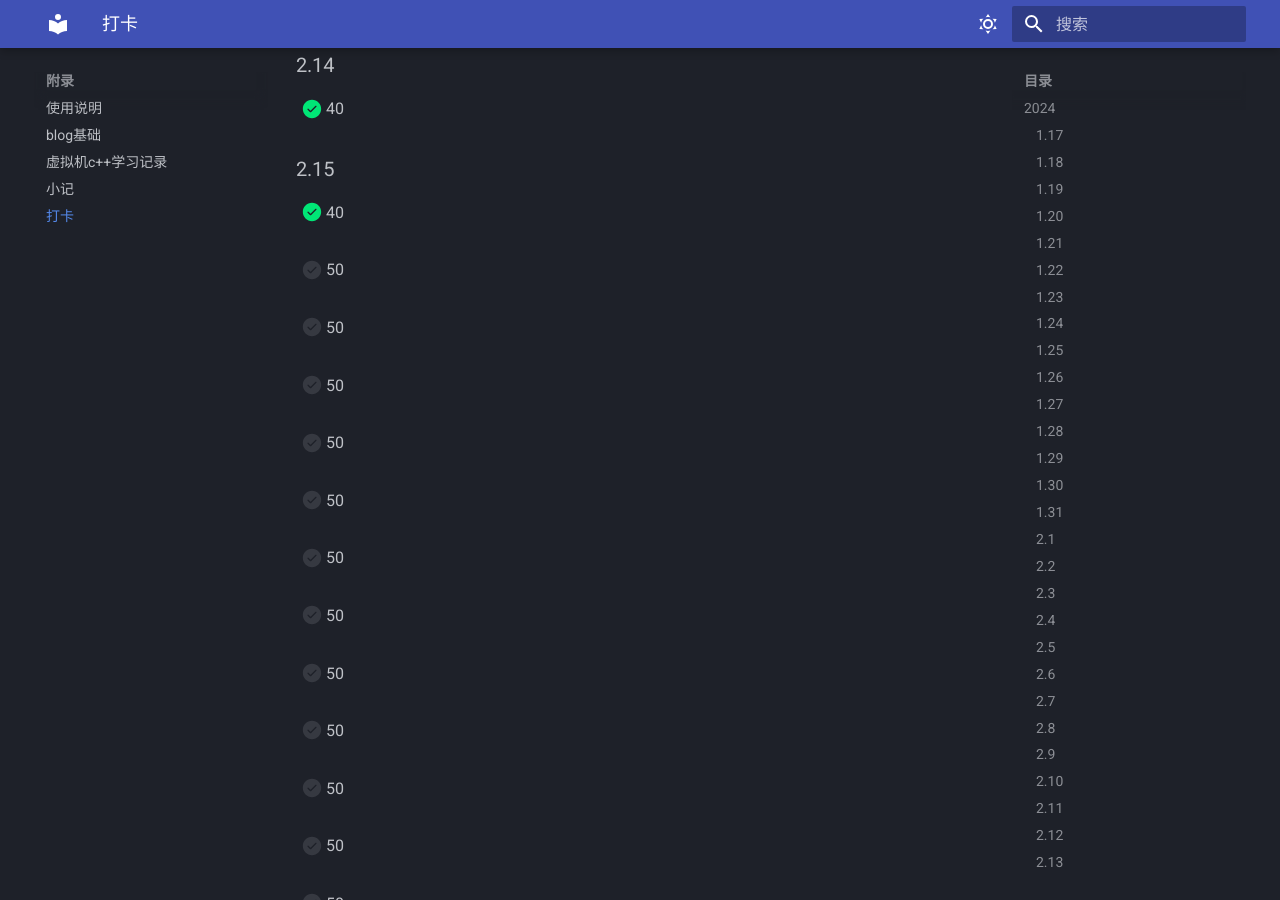
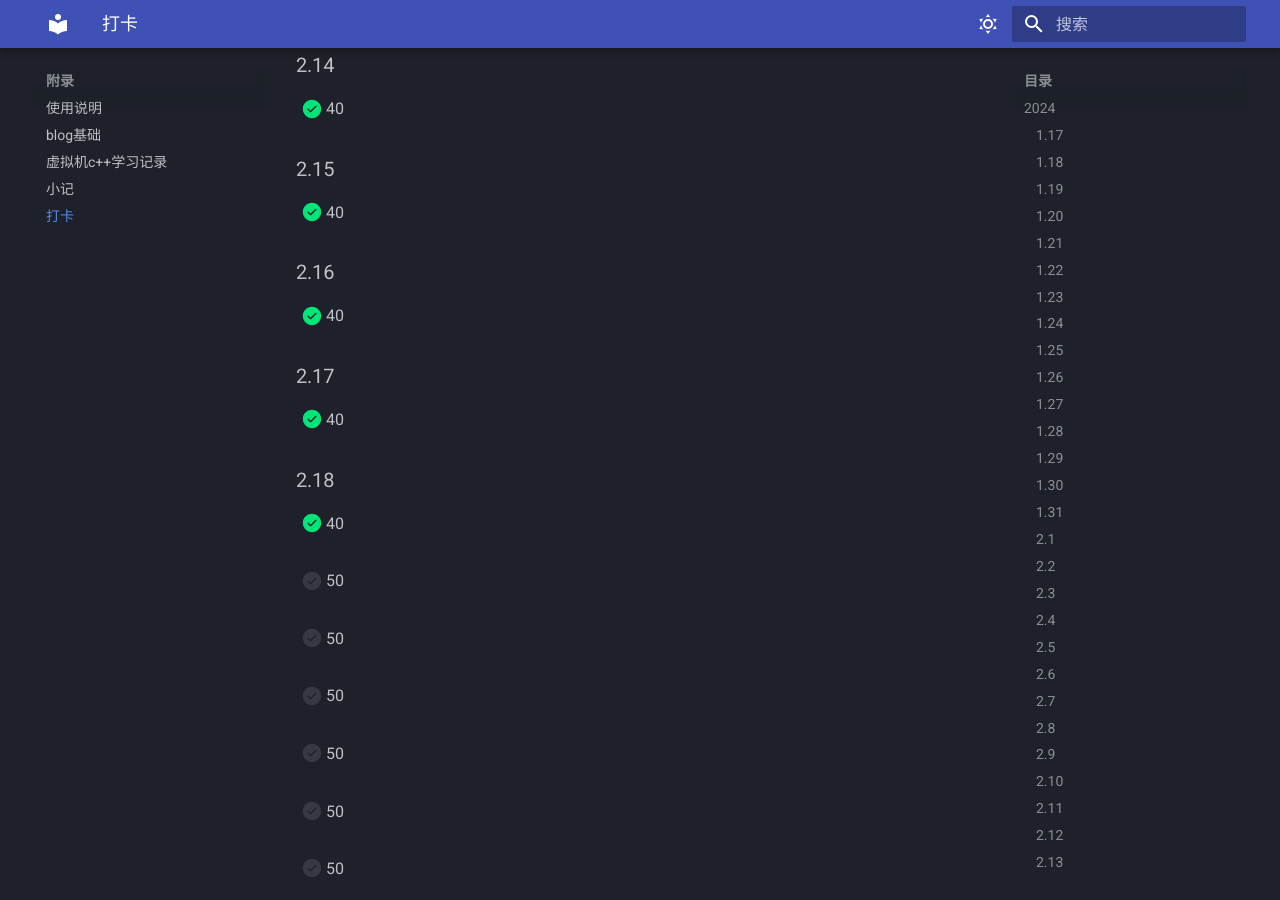
Before and after one commit to Xmbtx/xmbtx-blog, an MkDocs documentation site: the page built from docs/daily.md, in a window 1280 px wide and 900 px high, scrolled down 3513 px. Built offline with MkDocs 1.6.1 and Material for MkDocs 9.7.7, drawn with Linux system fonts in a browser that asks for light colours.

Commit message:
2024-02-19_00:25:11 update

```diff
--- a/docs/daily.md
+++ b/docs/daily.md
@@ -140,6 +140,18 @@ and the repository exists.
 - [x] 40
 
 ### 2.15
+
+- [x] 40
+
+### 2.16
+
+- [x] 40
+
+### 2.17
+
+- [x] 40
+
+### 2.18
 
 - [x] 40
 
@@ -294,15 +306,3 @@ and the repository exists.
 ###
 
 - [ ] 50
-
-###
-
-- [ ] 50
-
-###
-
-- [ ] 50
-
-###
-
-- [ ] 50
```
Also changed, not shown: docs/408/jizu.md (+8 -0 lines), docs/408/jizu/1601.jpg (added), docs/408/jizu/1602.jpg (added), docs/408/jizu/1603.jpg (added), docs/408/jizu/1604.jpg (added), docs/408/jizu/1605.jpg (added).
